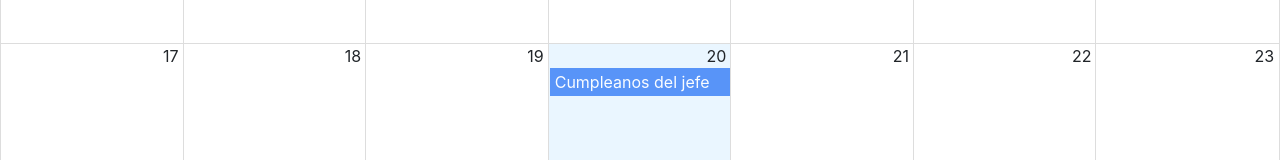
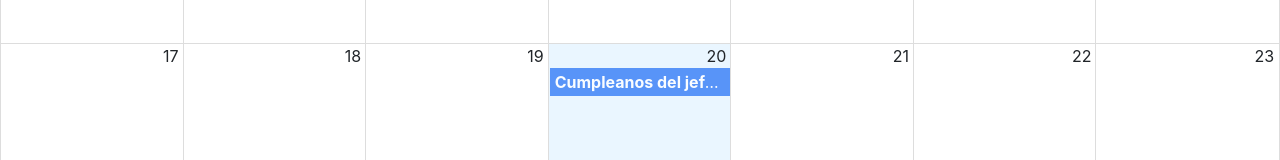
Before and after one commit to RabindraHarichand/Calendar-App, a React (Vite) app: page / in a window 1280 px wide. Shown: the part 495-655 px from the top of the page. Built offline with nearby package versions, Linux system fonts and the light colour scheme.

Commit message:
[CalendarPage]: Add CalendarEvent component and integrate it into CalendarPage

```diff
--- /dev/null
+++ b/src/calendar/components/CalendarEvent.jsx
@@ -0,0 +1,12 @@
+import React from "react";
+
+export const CalendarEvent = ({ event }) => {
+  const { title, user } = event;
+
+  return (
+    <>
+      <strong>{title}</strong>
+      <span> - {user.name}</span>
+    </>
+  );
+};
--- a/src/calendar/index.js
+++ b/src/calendar/index.js
@@ -1,2 +1,3 @@
 export * from "./pages/CalendarPage";
 export * from "./components/Navbar";
+export * from "./components/CalendarEvent";
--- a/src/calendar/pages/CalendarPage.jsx
+++ b/src/calendar/pages/CalendarPage.jsx
@@ -1,7 +1,7 @@
 import { Calendar } from "react-big-calendar";
 import "react-big-calendar/lib/css/react-big-calendar.css";
 
-import { Navbar } from "../components/Navbar";
+import { Navbar, CalendarEvent } from "../";
 
 import { addHours } from "date-fns";
 import { localizer, getMessagesES } from "../../helpers";
@@ -22,8 +22,6 @@
 
 export const CalendarPage = () => {
   const eventStyleGetter = (event, start, end, isSelected) => {
-    console.log({ event, start, end, isSelected });
-
     const style = {
       backgroundColor: "#347CF7",
       borderRadius: "0px",
@@ -49,6 +47,9 @@
         endAccessor="end"
         style={{ height: "calc(100vh - 80px)" }}
         eventPropGetter={eventStyleGetter}
+        components={{
+          event: CalendarEvent,
+        }}
       />
     </>
   );
```
